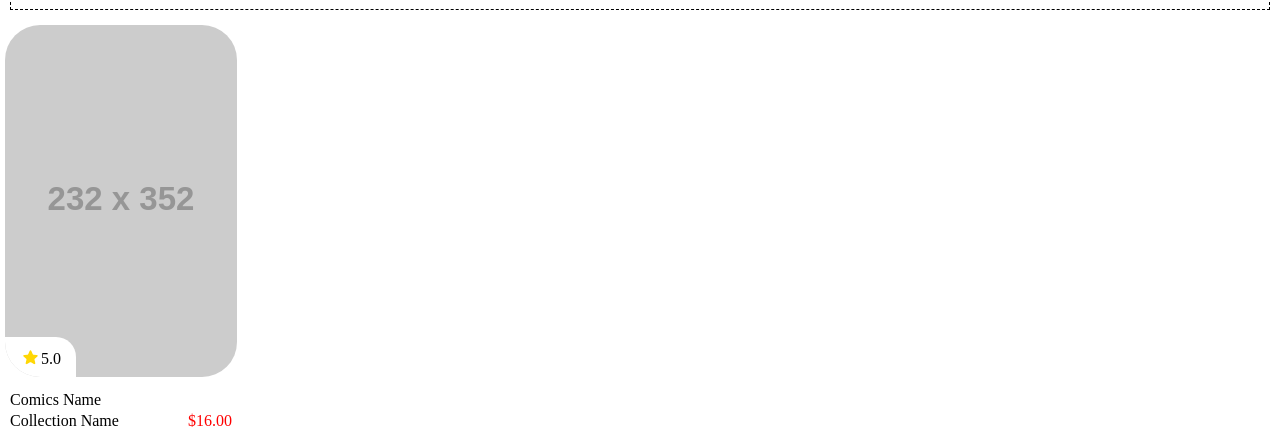
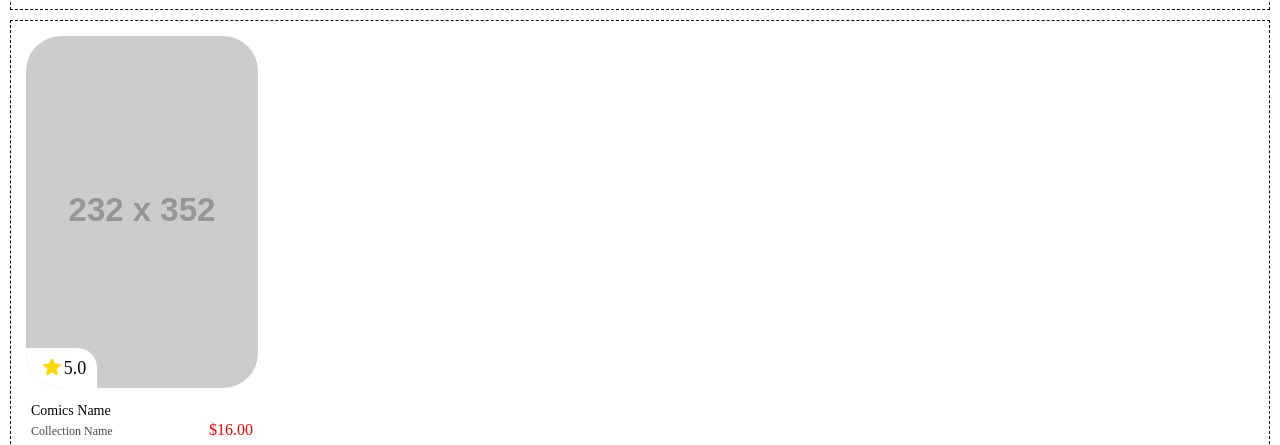
Before and after one commit to ivan-filchakov/superhero-shop, a plain HTML site: page tech/tech.html in a window 1280 px wide. Shown: the part 1105-1550 px from the top of the page. Drawn offline with Linux system fonts and the light colour scheme; grey boxes are pictures that could not be loaded; placeholder pictures from the web are drawn by us.

Commit message:
fix bugs

```diff
--- a/style.css
+++ b/style.css
@@ -82,23 +82,28 @@
 .card-block__rate {
   position: absolute;
   bottom: 2%;
-  left: 6%;
-  height: 6%;
-  width: 20%;
+  left: 4%;
+  height: 7%;
+  width: 22%;
   display: flex;
   align-items: center;
-  justify-content: center;
+  justify-content: flex-end;
+
+  font-weight: 500;
+  font-size: 18px;
+  line-height: 21.09px;
+  color: black;
 }
 
 .rate {
   display: flex;
-  align-items: center;
-  gap: 8%;
+  align-items: flex-start;
+  gap: 3px;
 }
 
 .rate__img {
-  max-height: 18px;
-  max-width: 18px;
+  height: 18px;
+  width: 18px;
 }
 
 .rate__number {}
@@ -106,6 +111,7 @@
 .shop-card__down-block {
   display: flex;
   align-items: flex-end;
+  margin-bottom: 5px;
 }
 
 .card-info {
@@ -114,18 +120,35 @@
   padding: 5px;
   gap: 5px;
   z-index: 1;
+}
+
+.card-info__title {
+  max-width: 123px;
+  font-weight: 500;
+  font-size: 14px;
+  line-height: 16.41px;
 
   color: black;
-  transition-duration: 1s;
+  transition-duration: 0.5s;
 }
 
-.shop-card:hover .card-info {
+.shop-card:hover .card-info__title {
   color: white;
 }
 
-.card-info__title {}
+.card-info__second-title {
+  max-width: 123px;
+  font-weight: 400;
+  font-size: 12px;
+  line-height: 14.06px;
 
-.card-info__second-title {}
+  color: #474747;
+  transition-duration: 0.5s;
+}
+
+.shop-card:hover .card-info__second-title {
+  color: #B6B6B6;
+}
 
 .card-info__price {
   position: absolute;
@@ -134,25 +157,25 @@
   color: red;
   z-index: 1;
 
-  bottom: 5px;
-  transition-duration: 1s;
+  bottom: 10px;
+  transition-duration: 0.5s;
 }
 
 .shop-card:hover .card-info__price {
-  bottom: 40px;
+  bottom: 45px;
 }
 
 .card-info__button {
   position: absolute;
   right: 5px;
-  bottom: 5px;
+  bottom: 10px;
   padding: 5px;
   z-index: 1;
 
   line-height: 0%;
   max-width: 0px;
   max-height: 0px;
-  transition-duration: 1s;
+  transition-duration: 0.5s;
 }
 
 .shop-card:hover .card-info__button {
@@ -163,28 +186,29 @@
 
 .shop-card__cover-block {
   position: absolute;
-  bottom: 0;
+  bottom: 5px;
   left: 0;
   background: linear-gradient(180deg, rgba(77, 77, 77, 0.83) 0%, #000000 100%);
   box-shadow: 0px 4px 4px rgba(0, 0, 0, 0.25);
   border-radius: 5px;
+  width: 100%;
 
-  width: 100%;
-  padding: 0;
-  height: 0%;
-  line-height: 0%;
-  transition-duration: 1s;
+  height: 0;
+  transition-duration: 0.5s;
 }
 
 .shop-card:hover .shop-card__cover-block {
-  padding: 8% 5%;
-  width: 90%;
   height: 50%;
-  line-height: 100%;
 }
 
 .card-description {
+  padding: 8% 5%;
+  line-height: 14.06px;
   font-size: 12px;
+  font-weight: 400;
   color: white;
 }
+
+.card-description__text {}
+
 /* --------END--------shop-card--------fordmay-------- */
--- a/tech/tech.html
+++ b/tech/tech.html
@@ -27,7 +27,7 @@
       </div>
 
       <!-- /* --------START--------shop-card--------fordmay-------- */ -->
-      <div class="tech__content"></div>
+      <div class="techBlock">
         <div class="shop-card selectable">
           <div class="shop-card__up-block">
             <div class="card-block">
@@ -64,8 +64,10 @@
 
           <div class="shop-card__cover-block">
             <div class="card-description">
-              Lorem ipsum dolor sit amet, consectetur adipiscing elit. Maecenas bibendum faucibus semper. Suspendisse potenti.
-              Donec ac massa sem. Pellentesque in bibendum risus. Pellentesque mattis, quam.
+              <div class="card-description__text">
+                Lorem ipsum dolor sit amet, consectetur adipiscing elit. Maecenas bibendum faucibus semper.
+                Suspendisse potenti. Donec ac massa sem. Pellentesque in bibendum risus. Pellentesque mattis, quam.
+              </div>
             </div>
           </div>
         </div>
```
